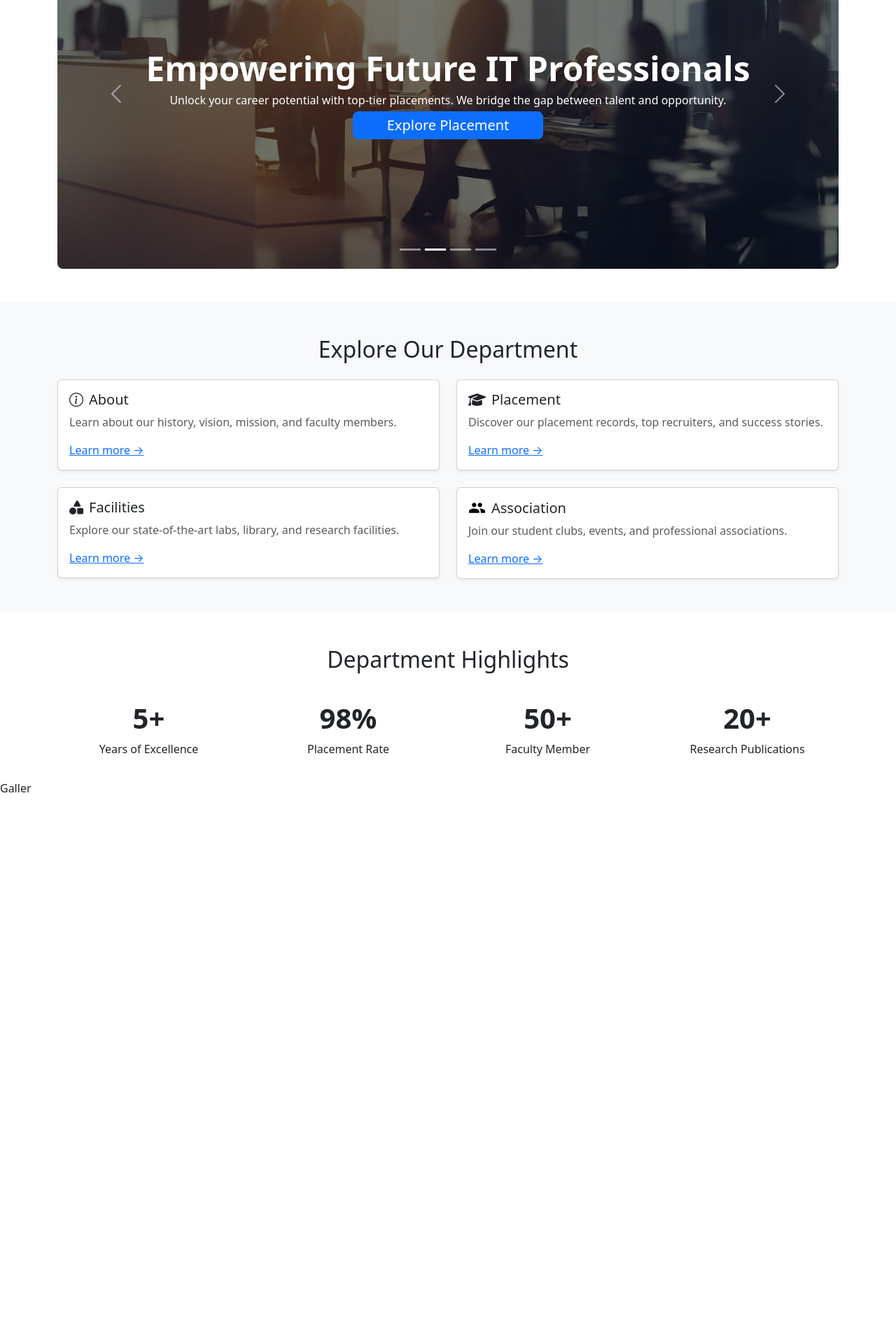
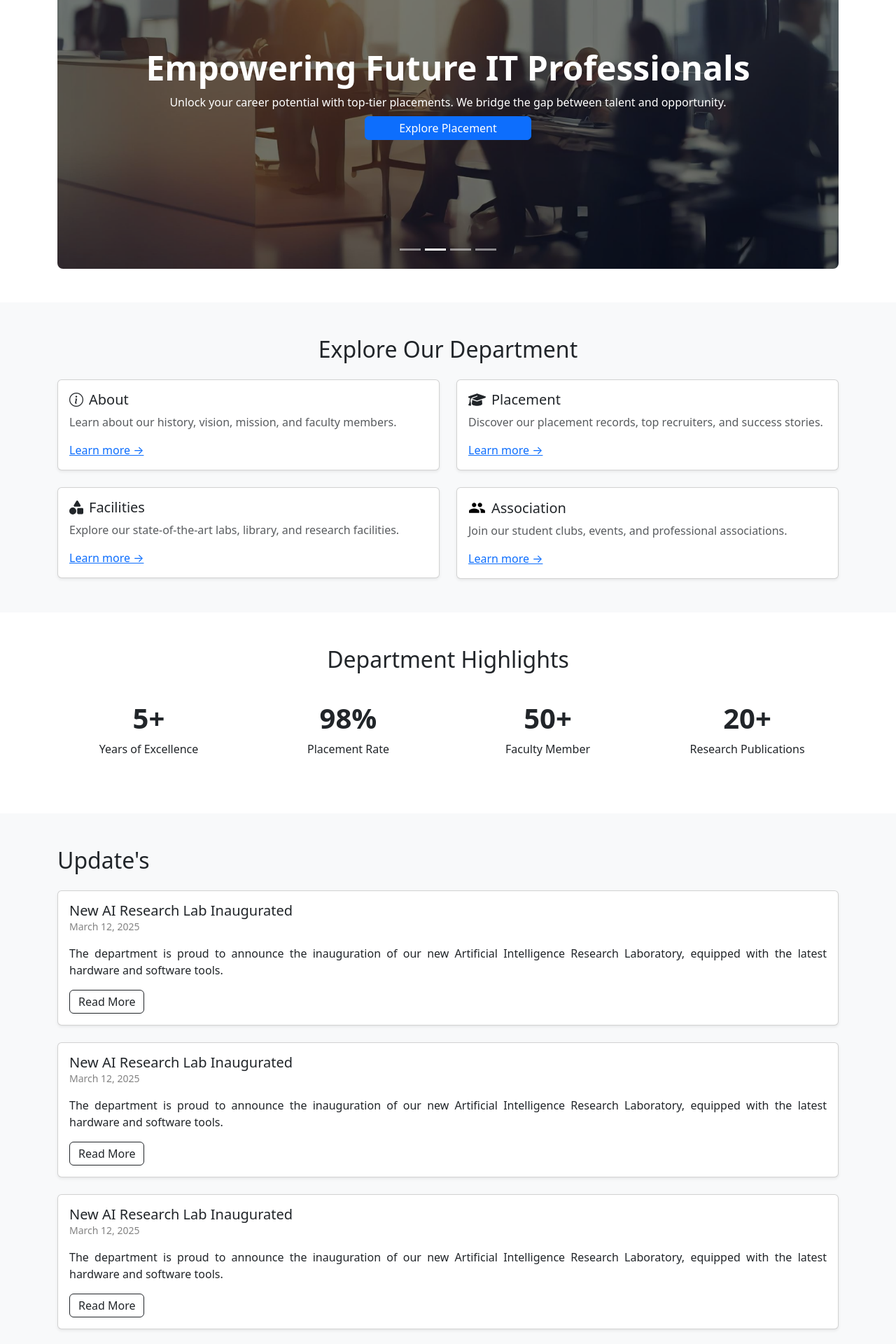
Before and after one commit to Ashwinkumaresan/IT_dept, a React (Vite) app: page / in a window 1280 px wide. Shown: the part 220-2140 px from the top of the page at 70% size. Before the commit the page ends 1358 px from the top, so only its background shows below. Built offline with nearby package versions, Linux system fonts and the light colour scheme.

Commit message:
Mrng update

```diff
--- a/src/components/Home/Gallery/Galler.jsx
+++ /dev/null
@@ -1,7 +0,0 @@
-import React from 'react'
-
-export const Galler = () => {
-  return (
-    <div>Galler</div>
-  )
-}
--- /dev/null
+++ b/src/components/Home/Updates/Updates.jsx
@@ -0,0 +1,64 @@
+import { Container, Row, Col, Card, Button } from "react-bootstrap";
+import { Link } from "react-router-dom";
+
+export const Updates = () => {
+  return (
+    <>
+        <section className="w-100 py-5 bg-light my-5">
+            <Container>
+                <h2 className="mb-4">Update's</h2>
+                <Row className="g-4">
+                    <Col className="col-12"  >
+                        <Card className="shadow-sm">
+                            <Card.Body>
+                                <Card.Title className="d-flex align-items-center gap-2 m-0">
+                                New AI Research Lab Inaugurated
+                                </Card.Title>
+                                <Card.Text style={{fontSize:"14px", color:"#838383  "}}>
+                                March 12, 2025
+                                </Card.Text>
+                                <Card.Text className="fs-6" style={{textAlign:"justify"}}>
+                                The department is proud to announce the inauguration of our new Artificial Intelligence Research Laboratory, equipped with the latest hardware and software tools.
+                                </Card.Text>
+                                <button className="btn btn-outline-dark py-1">Read More</button>
+                            </Card.Body>
+                        </Card>
+                    </Col>
+                    <Col className="col-12"  >
+                        <Card className="shadow-sm">
+                            <Card.Body>
+                                <Card.Title className="d-flex align-items-center gap-2 m-0">
+                                New AI Research Lab Inaugurated
+                                </Card.Title>
+                                <Card.Text style={{fontSize:"14px", color:"#838383  "}}>
+                                March 12, 2025
+                                </Card.Text>
+                                <Card.Text className="fs-6" style={{textAlign:"justify"}}>
+                                The department is proud to announce the inauguration of our new Artificial Intelligence Research Laboratory, equipped with the latest hardware and software tools.
+                                </Card.Text>
+                                <button className="btn btn-outline-dark py-1">Read More</button>
+                            </Card.Body>
+                        </Card>
+                    </Col>
+                    <Col className="col-12"  >
+                        <Card className="shadow-sm">
+                            <Card.Body>
+                                <Card.Title className="d-flex align-items-center gap-2 m-0">
+                                New AI Research Lab Inaugurated
+                                </Card.Title>
+                                <Card.Text style={{fontSize:"14px", color:"#838383  "}}>
+                                March 12, 2025
+                                </Card.Text>
+                                <Card.Text className="fs-6" style={{textAlign:"justify"}}>
+                                The department is proud to announce the inauguration of our new Artificial Intelligence Research Laboratory, equipped with the latest hardware and software tools.
+                                </Card.Text>
+                                <button className="btn btn-outline-dark py-1">Read More</button>
+                            </Card.Body>
+                        </Card>
+                    </Col>
+                </Row>
+            </Container>
+        </section>
+    </>
+  )
+}
--- a/src/components/Home/hero_caurosal/hero_caurosal.jsx
+++ b/src/components/Home/hero_caurosal/hero_caurosal.jsx
@@ -75,7 +75,7 @@ const HeroCarousel = () => {
             activeIndex={index}
             onSelect={handleSelect}
             interval={null} // We're handling the interval manually
-            controls={true}
+            controls={false}
             indicators={true}
             className="hero-carousel"
             style={
@@ -100,10 +100,10 @@ const HeroCarousel = () => {
                 <div className="carousel-overlay" style={{borderRadius:"8px"}}></div>
                 <div className="carousel-content container d-flex align-items-center justify-content-center h-100 p-md-5" style={{borderRadius:"8px"}}>
                     <div className="text-center text-white p-md-5">
-                    <h1 className="display-5 fw-bold m-0 p-0">{slide.title}</h1>
-                    <p className="fs-2 h2 mb-1 p-0 m-0">{slide.dept}</p>
-                    <p className="fs-6 fw-light p-0 m-0">{slide.description}</p>
-                    <a href={slide.ctaLink} className="btn btn-primary btn-lg px-5 py-1 mt-1 m-0">
+                    <h1 className="display-5 fw-bold m-0 p-0 mb-2">{slide.title}</h1>
+                    <p className="fs-2 h2 mb-1 p-0 m-0 mb-1">{slide.dept}</p>
+                    <p className="fs-6 fw-light p-0 m-0 mb-1">{slide.description}</p>
+                    <a href={slide.ctaLink} className="btn btn-primary px-5 py-1 mt-1 m-0 fs-6">
                         {slide.ctaText}
                     </a>
                     </div>
--- a/src/pages/Home.jsx
+++ b/src/pages/Home.jsx
@@ -1,13 +1,13 @@
-import { Galler } from "../components/Home/Gallery/Galler";
 import { About } from "../components/Home/hero_caurosal/About/About";
 import HeroCarousel from "../components/Home/hero_caurosal/hero_caurosal";
+import { Updates } from "../components/Home/Updates/Updates";
 
 const Home = () => {
     return (
       <>
       <HeroCarousel/>
       <About/>
-      <Galler/>
+      <Updates/>
       </>
     );
   };
```
